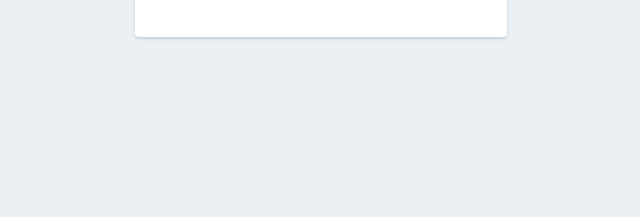
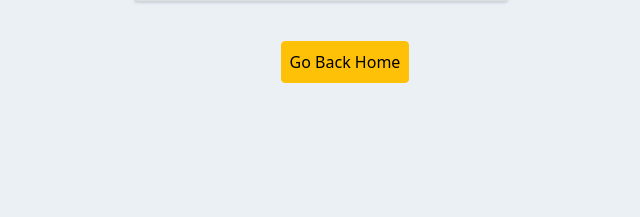
Before and after one commit to PrabhatP2000/pentagon-aadhaar, a Django app: template ps1/templates/success.html in a window 1280 px wide. Shown: the part 449-666 px from the top of the page, without its empty margins (319-959 px from the left). Run offline with Django 3.2, Linux system fonts and the light colour scheme; the template is opened without the code that fills it: values that come from a table or form of the project are taken from there, others are empty; tables that the repository leaves empty hold one stand-in row (values such as "Sample post").

Commit message:
success and unsuccess html fixed

```diff
--- a/ps1/templates/success.html
+++ b/ps1/templates/success.html
@@ -3,6 +3,13 @@
 
 <head>
     <title>Success</title>
+    <!-- Required meta tags -->
+    <meta charset="utf-8">
+    <meta name="viewport" content="width=device-width, initial-scale=1">
+
+    <!-- Bootstrap CSS -->
+    <link href="https://cdn.jsdelivr.net/npm/bootstrap@5.1.3/dist/css/bootstrap.min.css" rel="stylesheet"
+        integrity="sha384-1BmE4kWBq78iYhFldvKuhfTAU6auU8tT94WrHftjDbrCEXSU1oBoqyl2QvZ6jIW3" crossorigin="anonymous">
     <link href="https://fonts.googleapis.com/css?family=Nunito+Sans:400,400i,700,900&display=swap" rel="stylesheet">
 </head>
 <style>
@@ -52,6 +59,9 @@
         <h1>Success</h1>
         <p>{{data}}</p>
     </div>
+    <div class="col-12 m-sm-4 text-center">
+        <a class="btn btn-warning p-2 mt-3" href="{% url 'index'%}">Go Back Home</a>
+    </div>
 </body>
 
 </html>
```
Also changed, not shown: ps1/templates/unsuccess.html (+10 -0 lines).
